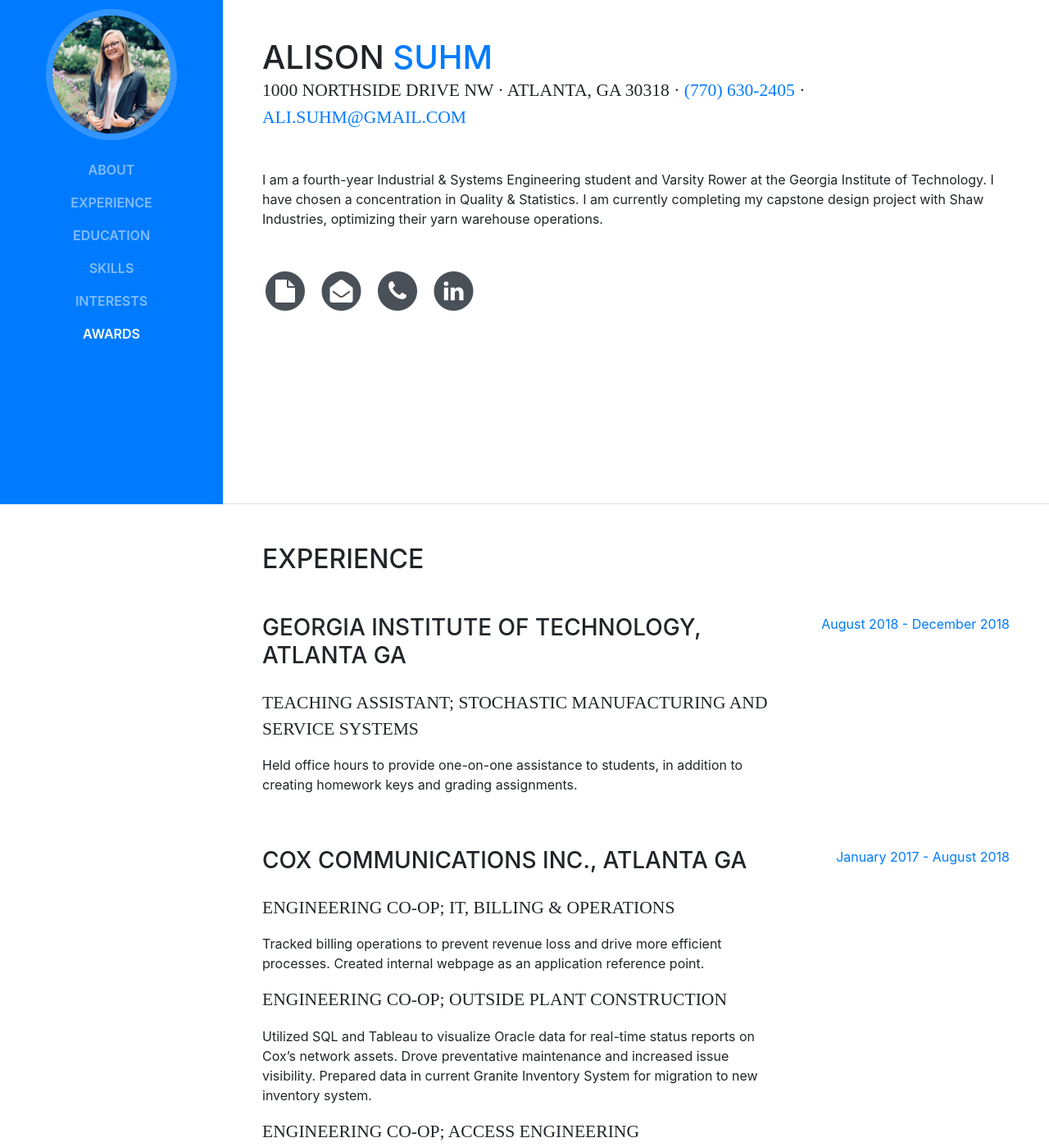
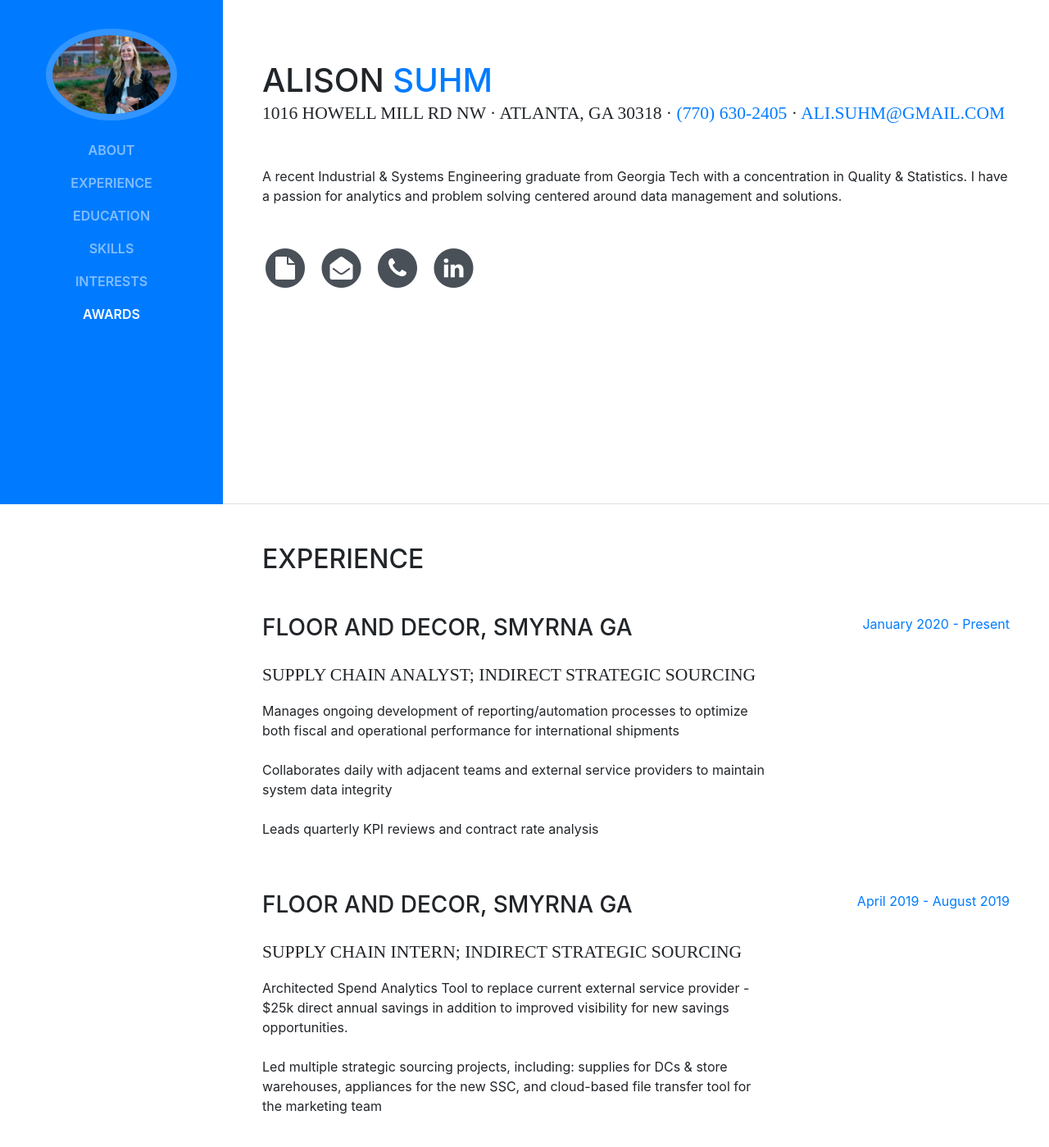
Before and after one commit to alisonsuhm/alisonsuhm.github.io, a website with bundled scripts: page index.html in a window 1280 px wide. Shown: the part 185-1584 px from the top of the page at 82% size. Built offline with nearby package versions, Linux system fonts and the light colour scheme; a web font is replaced by a local one.

Commit message:
update resume november

```diff
--- a/index.html
+++ b/index.html
@@ -31,7 +31,7 @@
       <a class="navbar-brand js-scroll-trigger" href="#page-top">
         <span class="d-block d-lg-none"></span>
         <span class="d-none d-lg-block">
-          <img class="img-fluid img-profile rounded-circle mx-auto mb-2" src="img/profile.jpg" alt="">
+          <img class="img-fluid img-profile rounded-circle mx-auto mb-2" src="img/DSC07079.jpeg" alt="">
         </span>
       </a>
       <button class="navbar-toggler" type="button" data-toggle="collapse" data-target="#navbarSupportedContent" aria-controls="navbarSupportedContent" aria-expanded="false" aria-label="Toggle navigation">
@@ -68,13 +68,13 @@
           <h1 class="mb-0">Alison
             <span class="text-primary">Suhm</span>
           </h1>
-          <div class="subheading mb-5">1000 Northside Drive NW · Atlanta, GA 30318 · <a href="tel:770-630-2405">(770) 630-2405</a> ·
+          <div class="subheading mb-5">1016 Howell Mill Rd NW · Atlanta, GA 30318 · <a href="tel:770-630-2405">(770) 630-2405</a> ·
             <a href="mailto:ali.suhm@gmail.com">ali.suhm@gmail.com</a>
           </div>
-          <p class="mb-5">I am a fourth-year Industrial & Systems Engineering student and Varsity Rower at the Georgia Institute of Technology. I have chosen a concentration in Quality & Statistics. I am currently completing my capstone design project with Shaw Industries, optimizing their yarn warehouse operations.</p>
+          <p class="mb-5">A recent Industrial & Systems Engineering graduate from Georgia Tech with a concentration in Quality & Statistics. I have a passion for analytics and problem solving centered around data management and solutions. </p>
           <ul class="list-inline list-social-icons mb-0">
             <li class="list-inline-item">
-              <a href="AlisonSuhmResume.pdf" target="_blank">
+              <a href="AlisonSuhmResume October2020.pdf" target="_blank">
                 <span class="fa-stack fa-lg">
                   <i class="fa fa-circle fa-stack-2x"></i>
                   <i class="fa fa-file fa-stack-1x fa-inverse"></i>
@@ -112,6 +112,35 @@
       <section class="resume-section p-3 p-lg-5 d-flex flex-column" id="experience">
         <div class="my-auto">
           <h2 class="mb-5">Experience</h2>
+
+          <div class="resume-item d-flex flex-column flex-md-row mb-5">
+            <div class="resume-content mr-auto">
+              <h3 class="mb-0">Floor and Decor, Smyrna GA</h3><br>
+              <div class="subheading mb-3">Supply Chain Analyst; Indirect Strategic Sourcing</div>
+			    <p>Manages ongoing development of reporting/automation processes to optimize both fiscal and operational performance for international shipments
+			<br><br>Collaborates daily with adjacent teams and external service providers to maintain system data integrity
+		        <br><br>Leads quarterly KPI reviews and contract rate analysis
+</p>
+              </div>
+            <div class="resume-date text-md-right">
+              <span class="text-primary">January 2020 - Present</span>
+            </div>
+          </div>
+
+          <div class="resume-item d-flex flex-column flex-md-row mb-5">
+            <div class="resume-content mr-auto">
+              <h3 class="mb-0">Floor and Decor, Smyrna GA</h3><br>
+              <div class="subheading mb-3">Supply Chain Intern; Indirect Strategic Sourcing</div>
+			    <p>Architected Spend Analytics Tool to replace current external service provider - $25k direct annual savings in addition to improved visibility for new savings opportunities.
+			<br><br>Led multiple strategic sourcing projects, including: supplies for DCs & store warehouses, appliances for the new SSC, and cloud-based file transfer tool for the marketing team
+</p>
+              </div>
+            <div class="resume-date text-md-right">
+              <span class="text-primary">April 2019 - August 2019</span>
+            </div>
+          </div>
+
+
 
           <div class="resume-item d-flex flex-column flex-md-row mb-5">
             <div class="resume-content mr-auto">
@@ -172,10 +201,9 @@
           <div class="resume-item d-flex flex-column flex-md-row mb-5">
             <div class="resume-content mr-auto">
               <h3 class="mb-0">Georgia Institute of Technology, Atlanta, GA</h3>
-              <div class="subheading mb-3">4<sup>th</sup> year candidate, Bachelor of Science</div>
-              <div>Major: Industrial and Systems Engineering</div>
+              <div class="subheading mb-3">BS, Industrial and Systems Engineering</div>
 			  <div>Concentration: Quality and Statistics</div>
-              <div>GPA: 4.0</div>
+              <div>GPA: 3.96</div>
             </div>
             <div class="resume-date text-md-right">
               <span class="text-primary">August 2015 - December 2019</span>
@@ -293,8 +321,8 @@
       <section class="resume-section p-3 p-lg-5 d-flex flex-column" id="interests">
         <div class="my-auto">
           <h2 class="mb-5">Interests</h2>
-          <p>Apart from being a full-time student, I enjoy most of my time rowing competitively on the Georgia Tech Varsity Crew Team. Our team is nationally ranked, and we practice year-round on the Chattahoochee River.</p>
-          <p class="mb-0">When home, I love hanging out with my boyfriend and two cats, Pinto and Rocky. If I'm not home, you can usually find me thrifting for a good deal or sipping on some bubble tea. </p>
+          <p>Apart from working, I enjoy many outdoor hobbies such as rowing, roller-blading, and biking. Especially in the summer! </p>
+          <p class="mb-0">When home, I love hanging out with my fiance and two cats, Pinto and Rocky.</p>
         </div>
       </section>
 
```
